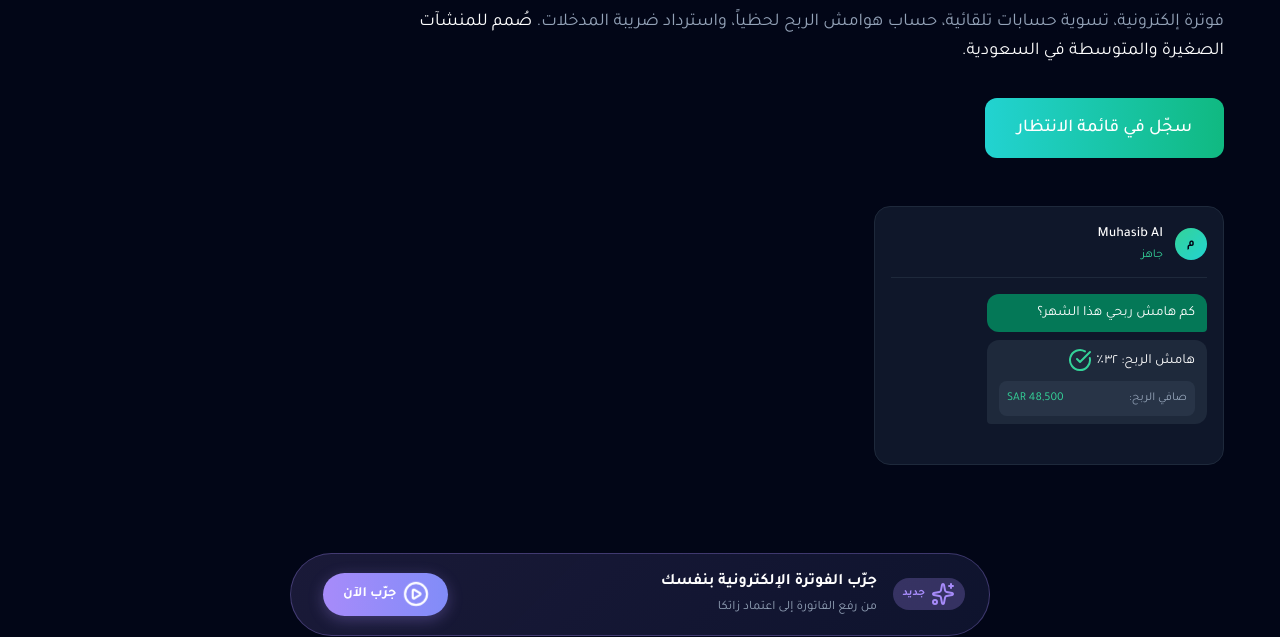
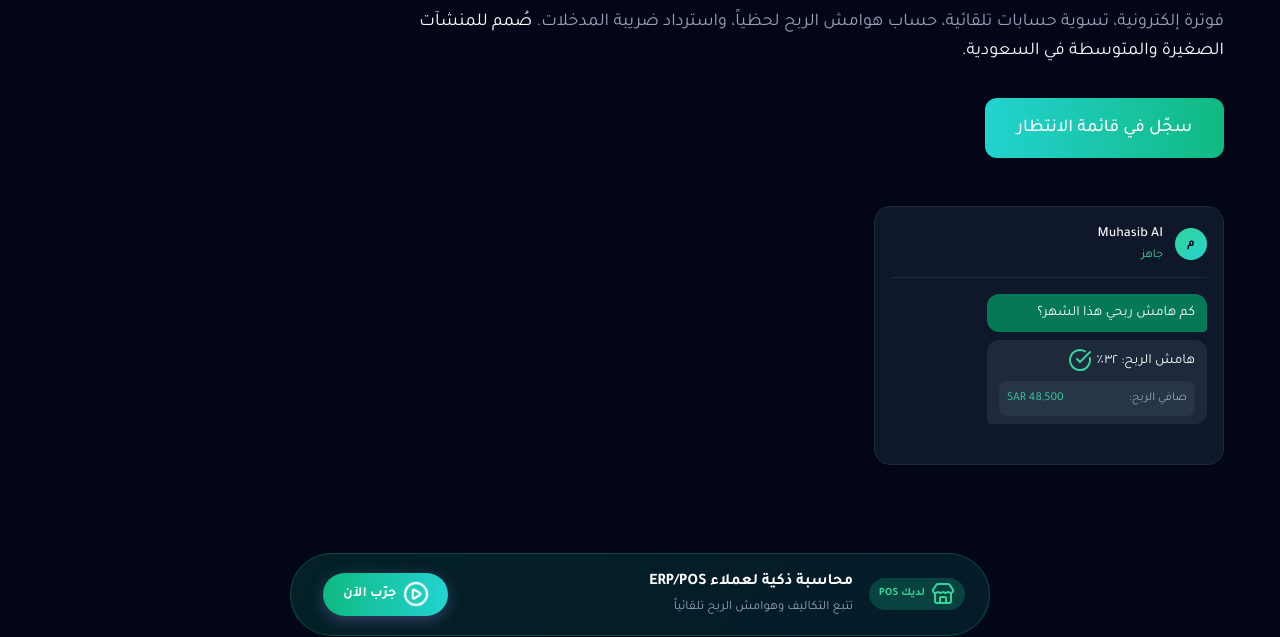
Before and after one commit to MalleshLingachar30/MuhasibAI, a website: page index.html in a window 1280 px wide. Shown: the part 329-966 px from the top of the page. Drawn offline with nearby package versions, Linux system fonts and the light colour scheme.

Commit message:
Add ERP/POS demo banner to landing page

```diff
--- a/index.html
+++ b/index.html
@@ -281,13 +281,39 @@
     </div>
 </section>
 
-<!-- Interactive Demo Banner -->
+<!-- Interactive Demo Banners -->
 <section class="demo-banner">
+    <div class="demo-banner-inner" style="background: linear-gradient(135deg, rgba(16,185,129,0.15), rgba(34,211,209,0.1)); border-color: rgba(16,185,129,0.3);">
+        <div class="demo-banner-content">
+            <div class="demo-banner-label" style="background: rgba(16,185,129,0.25); color: #34d399;">
+                <i data-lucide="store" class="icon icon-sm"></i>
+                <span class="ar">لديك POS</span><span class="en">Have POS</span>
+            </div>
+            <div class="demo-banner-text">
+                <h3>
+                    <span class="ar">محاسبة ذكية لعملاء ERP/POS</span>
+                    <span class="en">Smart Accounting for ERP/POS Users</span>
+                </h3>
+                <p>
+                    <span class="ar">تتبع التكاليف وهوامش الربح تلقائياً</span>
+                    <span class="en">Auto-track costs & profit margins</span>
+                </p>
+            </div>
+        </div>
+        <a href="demo-erp-pos.html" class="demo-banner-btn" style="background: linear-gradient(to right, #10b981, #22d3d1);">
+            <i data-lucide="play-circle" class="icon"></i>
+            <span class="ar">جرّب الآن</span>
+            <span class="en">Try Now</span>
+        </a>
+    </div>
+</section>
+
+<section class="demo-banner" style="padding-top: 0;">
     <div class="demo-banner-inner">
         <div class="demo-banner-content">
             <div class="demo-banner-label">
                 <i data-lucide="sparkles" class="icon icon-sm"></i>
-                <span class="ar">جديد</span><span class="en">NEW</span>
+                <span class="ar">بدون POS</span><span class="en">No POS</span>
             </div>
             <div class="demo-banner-text">
                 <h3>
```
